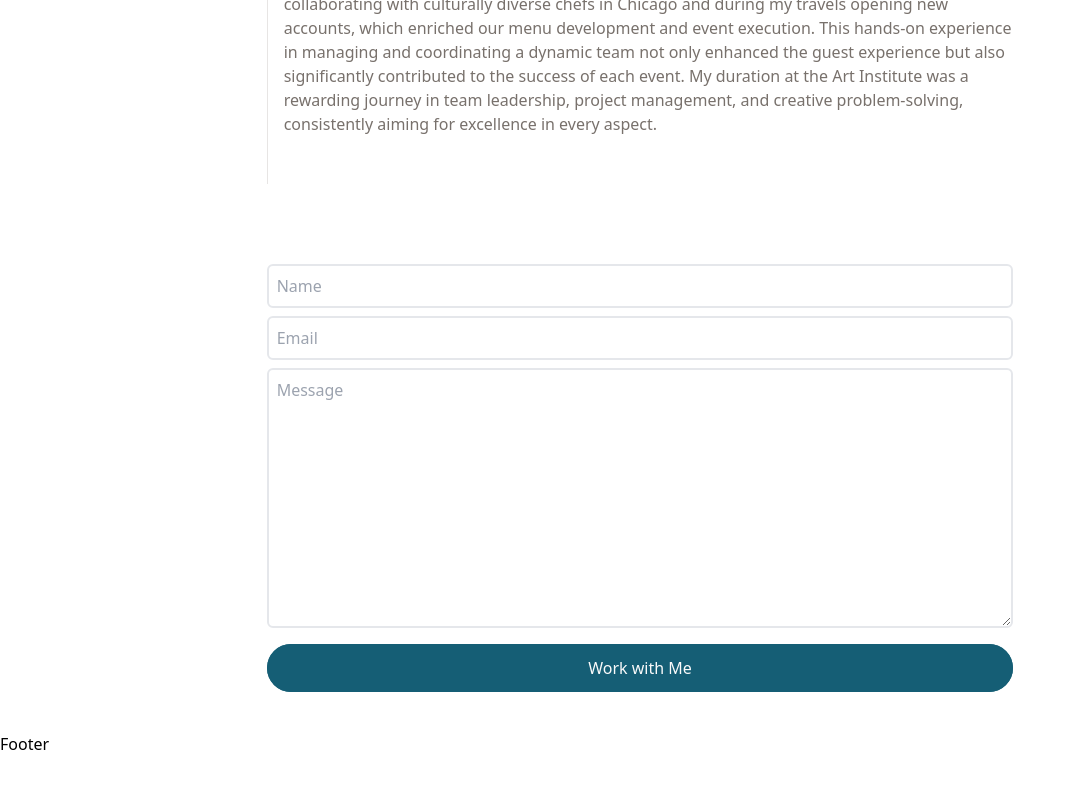
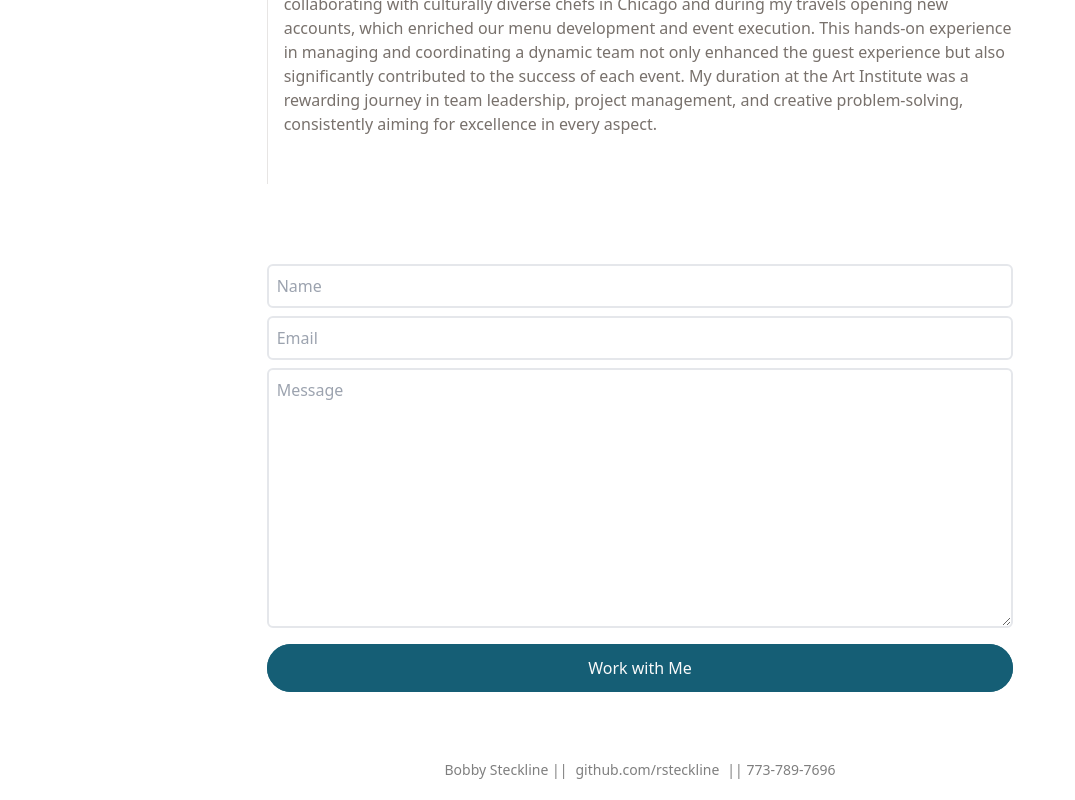
Before and after one commit to rsteckline/portfolio, a React (Vite) app: page / in a window 1280 px wide. Shown: the part 2409-3209 px from the top of the page, without its empty margins (0-1075 px from the left). Before the commit the page ends 3165 px from the top, so only its background shows below. Built offline with nearby package versions, Linux system fonts and the light colour scheme.

Commit message:
Add basic footer

```diff
--- a/src/components/Footer.jsx
+++ b/src/components/Footer.jsx
@@ -1,9 +1,19 @@
 import React from "react";
 
 function Footer() {
-    return (
-        <div>Footer</div>
-    )
+  return (
+    <div className="py-5 text-center">
+      {/* Social Icons */}
+      <p className="text-sm mt-2 opacity-50 ">
+        Bobby Steckline ||
+        <span className="relative inline-block mx-2">
+          <a href="https://www.github.com/rsteckline">
+            github.com/rsteckline</a>
+        </span>
+        || 773-789-7696
+      </p>
+    </div>
+  );
 }
 
 export default Footer;
```
